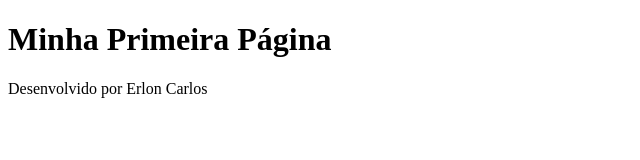
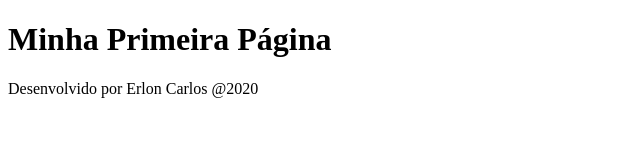
Before and after one commit to erlonlon/aula_html5_css3, a plain HTML site: page index.html in a window 1280 px wide. Shown: the full height of the page, 0-640 px from the left. Drawn offline with Linux system fonts and the light colour scheme.

Commit message:
Alteração  na página

```diff
--- a/index.html
+++ b/index.html
@@ -10,7 +10,7 @@
         <h1>Minha Primeira Página</h1>
     </header>
     <footer>
-        <p>Desenvolvido por Erlon Carlos</p>
+        <p>Desenvolvido por Erlon Carlos @2020</p>
     </footer>
 
 </body>
```
